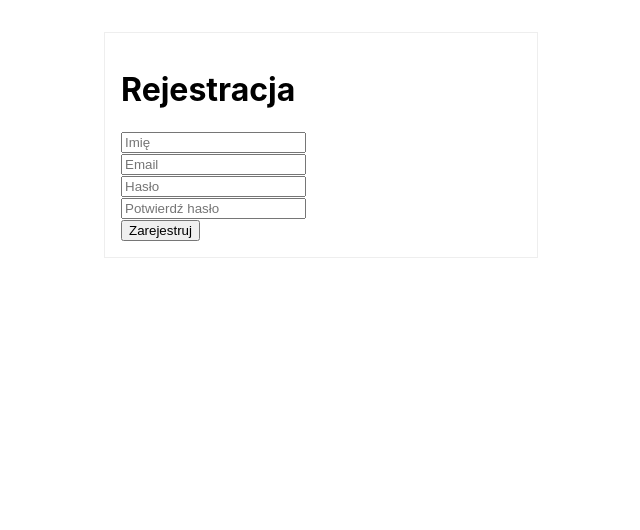
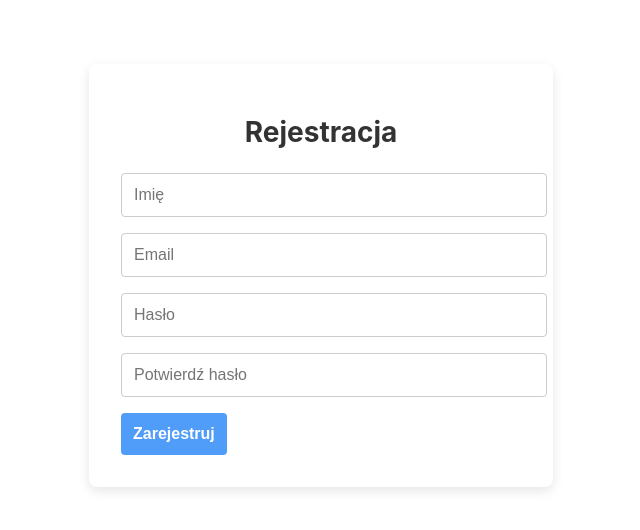
Before and after one commit to Erem32/ProjektZespolowy, a React (Create React App) app in the folder frontend/: page /register in a window 1280 px wide. Shown: the top 530 px of the page, without its empty margins (319-959 px from the left). Built offline with nearby package versions, Linux system fonts and the light colour scheme; no server answers.

Commit message:
style(frontend): spójna stylizacja strony Rejestracja jak Logowanie

```diff
--- /dev/null
+++ b/frontend/src/pages/RegisterPage.css
@@ -0,0 +1,52 @@
+.auth-container {
+  max-width: 400px;
+  margin: 4rem auto;
+  padding: 2rem;
+  border-radius: 8px;
+  background: #fff;
+  box-shadow: 0 4px 12px rgba(0, 0, 0, 0.1);
+}
+
+.auth-container h1 {
+  text-align: center;
+  margin-bottom: 1.5rem;
+  font-size: 1.75rem;
+  color: #333;
+}
+
+.auth-form {
+  display: flex;
+  flex-direction: column;
+}
+
+.auth-form input {
+  width: 100%;
+  padding: 0.75rem;
+  margin-bottom: 1rem;
+  border: 1px solid #ccc;
+  border-radius: 4px;
+  font-size: 1rem;
+}
+
+.auth-form p {
+  color: #e53935;
+  margin-top: -0.75rem;
+  margin-bottom: 1rem;
+  font-size: 0.875rem;
+}
+
+.auth-form button {
+  padding: 0.75rem;
+  border: none;
+  border-radius: 4px;
+  background: #4f9cf9;
+  color: #fff;
+  font-size: 1rem;
+  font-weight: bold;
+  cursor: pointer;
+  transition: background 0.2s;
+}
+
+.auth-form button:hover {
+  background: #3b7cd3;
+}
--- a/frontend/src/pages/RegisterPage.jsx
+++ b/frontend/src/pages/RegisterPage.jsx
@@ -1,16 +1,14 @@
 // src/pages/RegisterPage.jsx
-
 import React from 'react';
 import RegisterForm from '../components/RegisterForm';
 import api from '../api.js';
+import './RegisterPage.css';
 
 export default function RegisterPage() {
   const handleRegister = async (data) => {
     const { name, email, password } = data;
-
     try {
       const response = await api.post('/auth/register', { name, email, password });
-
       console.log('Rejestracja udana:', response.data);
       alert('Rejestracja powiodła się!');
     } catch (error) {
@@ -20,10 +18,11 @@ export default function RegisterPage() {
   };
 
   return (
-    <div style={{ maxWidth: 400, margin: '2rem auto', padding: '1rem', border: '1px solid #eee' }}>
+    <div className="auth-container">
       <h1>Rejestracja</h1>
-      {}
-      <RegisterForm onSubmit={handleRegister} />
+      <div className="auth-form">
+        <RegisterForm onSubmit={handleRegister} />
+      </div>
     </div>
   );
 }
```
